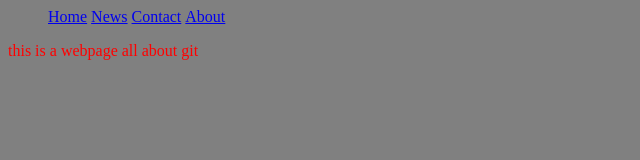
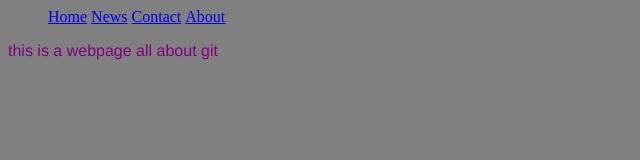
Before and after one commit to hafeez-o/GitProject, a plain HTML site: page index.html in a window 1280 px wide. Shown: the whole page, without its empty margins (0-640 px from the left). Drawn offline with Linux system fonts and the light colour scheme.

Commit message:
I added the style for the p tag

```diff
--- a/css/main.css
+++ b/css/main.css
@@ -11,3 +11,7 @@ ul {
 	display: inline;
 	list-style-type: none;
 }
+p{
+	font-family: helvetica;
+	color: purple;
+}
```
